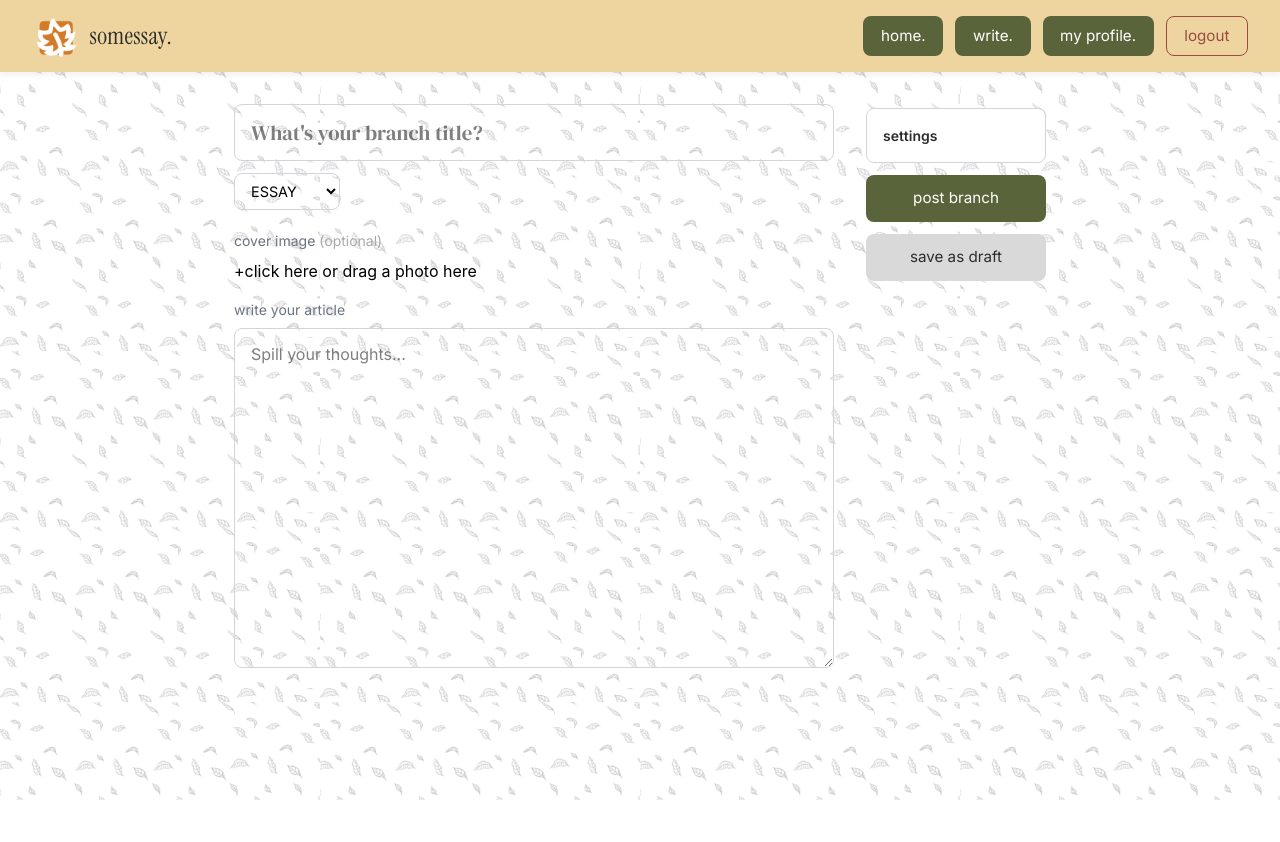
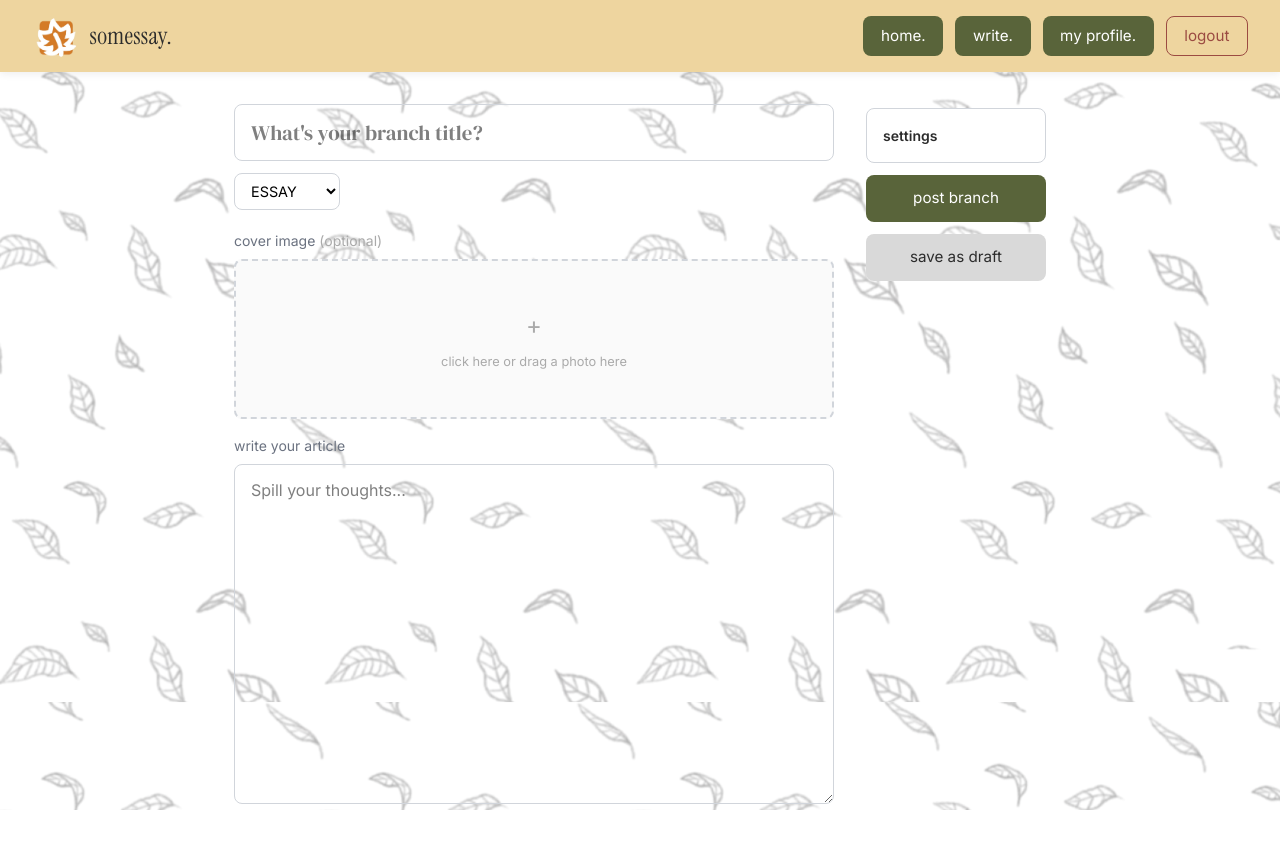
Before and after one commit to carmel-estrada28/IT342-Estrada-Somessay, a React app in the folder web/: page /create in a window 1280 px wide. Before the commit the page ends 800 px from the top, so only its background shows below. Built offline with nearby package versions, Linux system fonts and the light colour scheme; sample sign-in values are in the browser's storage; the HTML template or start-up script is replaced by a standard one.

Commit message:
feat(web): update Article styles with image upload

```diff
--- a/web/src/styles/Article.css
+++ b/web/src/styles/Article.css
@@ -3,10 +3,7 @@
   min-height: 100vh;
   background-color: #ffffff;
   background-image: url('/leaves-bg.png');
-  background-repeat: repeat;
-  background-size: 320px;
-  display: flex;
-  flex-direction: column;
+  background-size: 100%;
 }
 
 .create-layout {
@@ -317,92 +314,72 @@
 
 .comment-send-btn:hover { background-color: #909F64; }
 
-/* Profile Page */
-.profile-page {
-  min-height: 100vh;
-  background-color: #ffffff;
-  background-image: url('/leaves-bg.png');
-  background-repeat: repeat;
-  background-size: 320px;
+/* Cover image upload */
+.create-upload-box {
   display: flex;
   flex-direction: column;
+  align-items: center;
+  justify-content: center;
+  gap: 0.5rem;
+  width: 100%;
+  height: 160px;
+  border: 2px dashed #d1d5db;
+  border-radius: 8px;
+  cursor: pointer;
+  background-color: #fafafa;
+  transition: border-color 0.2s, background 0.2s;
+  box-sizing: border-box;
+  margin-bottom: 0.75rem;
 }
 
-.profile-layout {
-  display: flex;
-  max-width: 860px;
-  margin: 2rem auto;
-  padding: 0 1.5rem;
-  gap: 2rem;
-  width: 100%;
+.create-upload-box:hover {
+  border-color: #D37B27;
+  background-color: #fdf8f0;
 }
 
-.profile-main { flex: 1; }
-
-.profile-section-title {
-  font-family: 'Instrument Serif', serif;
-  font-size: 1.3rem;
-  color: #2c2c2c;
-  margin-bottom: 1rem;
-  border-bottom: 1px solid #EED59F;
-  padding-bottom: 0.5rem;
+.create-upload-icon {
+  font-size: 1.5rem;
+  color: #aaa;
 }
 
-.profile-sidebar { width: 180px; flex-shrink: 0; }
-
-.profile-card {
-  background-color: #909F64;
-  border-radius: 12px;
-  padding: 1rem;
-  color: #ffffff;
-  margin-bottom: 1rem;
+.create-upload-text {
+  font-family: 'Inter', sans-serif;
+  font-size: 0.8rem;
+  color: #aaa;
+  text-align: center;
 }
 
-.profile-card-name {
-  font-family: 'Instrument Serif', serif;
-  font-size: 1.1rem;
-  margin: 0 0 4px;
+/* Preview */
+.create-preview-wrapper {
+  position: relative;
+  margin-bottom: 0.75rem;
+  border-radius: 8px;
+  overflow: hidden;
 }
 
-.profile-card-handle {
-  font-family: 'Inter', sans-serif;
-  font-size: 0.8rem;
-  opacity: 0.85;
-  margin: 0 0 8px;
+.create-preview-img {
+  width: 100%;
+  height: 160px;
+  object-fit: cover;
+  border-radius: 8px;
+  display: block;
 }
 
-.profile-card-bio {
-  font-family: 'Inter', sans-serif;
-  font-size: 0.8rem;
-  opacity: 0.9;
-  margin: 0 0 10px;
-}
-
-.profile-edit-btn {
-  background-color: #EED59F;
-  color: #2c2c2c;
+.create-remove-img-btn {
+  position: absolute;
+  top: 8px;
+  right: 8px;
+  background-color: rgba(0,0,0,0.55);
+  color: #fff;
   border: none;
   border-radius: 6px;
-  padding: 0.35rem 0.9rem;
+  padding: 0.25rem 0.75rem;
   font-family: 'Inter', sans-serif;
   font-size: 0.8rem;
   cursor: pointer;
   transition: background 0.2s;
 }
 
-.profile-edit-btn:hover { background-color: #e0c080; }
-
-.profile-nav-btn {
-  background: none;
-  border: none;
-  color: #ffffff;
-  cursor: pointer;
-  display: block;
-  padding: 4px 0;
-  font-family: 'Inter', sans-serif;
-  font-size: 0.875rem;
-  text-align: left;
-  width: 100%;
+.create-remove-img-btn:hover {
+  background-color: rgba(155,75,66,0.85);
 }
-
-.profile-nav-btn:hover { text-decoration: underline; }
```
